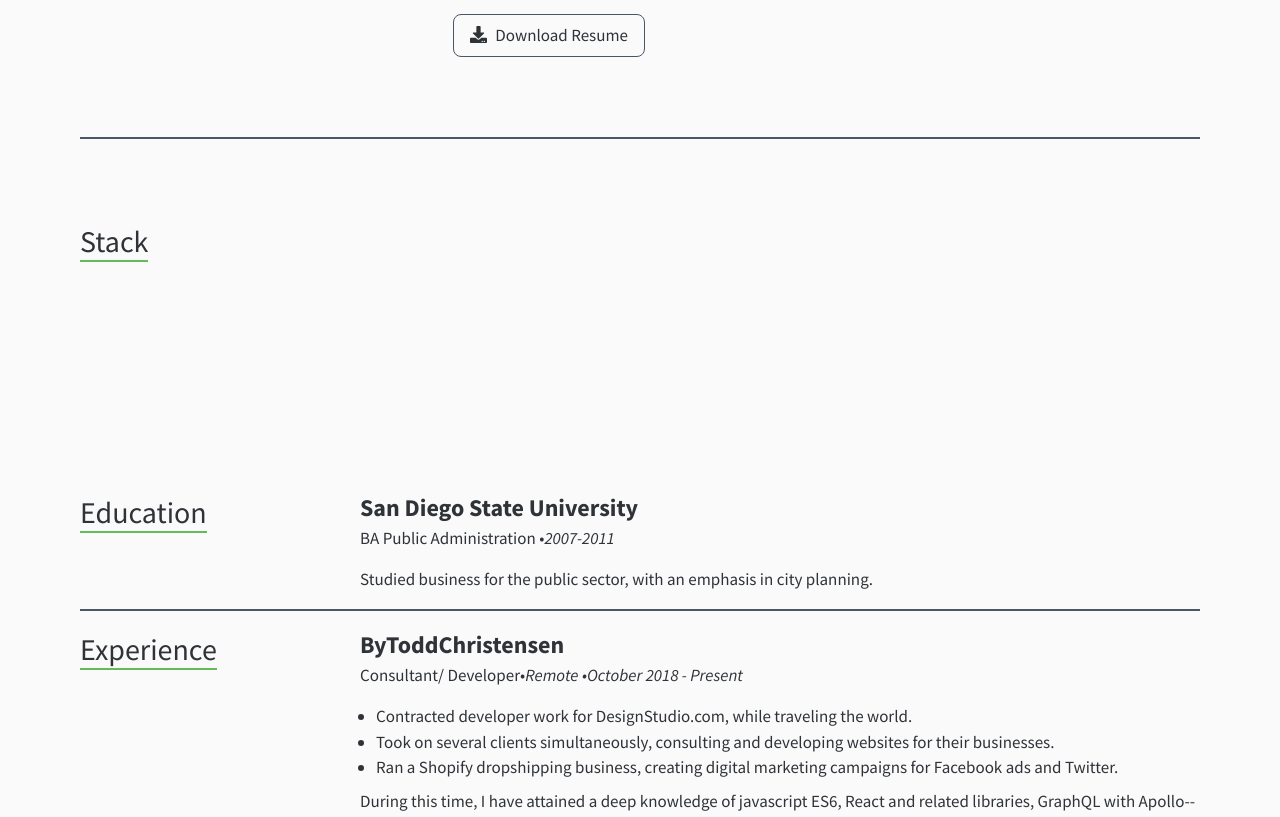
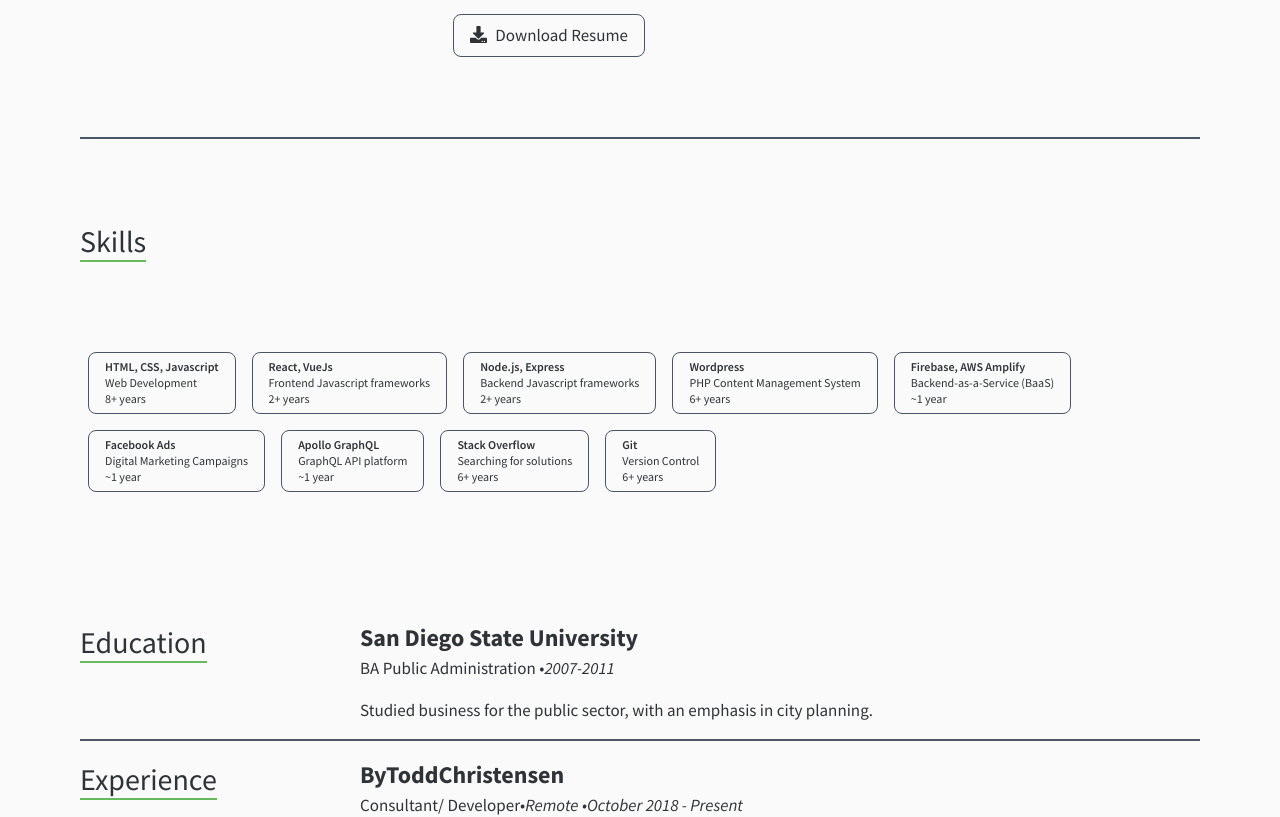
Before and after one commit to trchristensen/react-portfolio, a React (Create React App) app: page / in a window 1280 px wide. Shown: the part 1320-2137 px from the top of the page. Built offline with nearby package versions, Linux system fonts and the light colour scheme.

Commit message:
skills section (formerly stack section)

```diff
--- a/src/App.js
+++ b/src/App.js
@@ -9,7 +9,7 @@ import useLocalStorage from "./hooks/useLocalStorage";
 import Header from "./components/header/header.component";
 import Hero from "./components/hero/hero.component";
 import About from "./components/about/about.component";
-import Stack from "./components/stack/stack.component";
+import Skills from "./components/skills/skills.component";
 import Resume from "./components/resume/resume.component";
 import Work from "./components/work/work.component";
 import Contact from "./components/contact/contact.component";
@@ -39,7 +39,7 @@ const App = () => {
       <div className="meat">
       <Hero />
       <About />
-      <Stack />
+      <Skills />
       <Resume />
       <Work />
       <Contact />
--- a/src/components/contact/contact.component.jsx
+++ b/src/components/contact/contact.component.jsx
@@ -17,21 +17,22 @@ const Contact = () => {
   });
 
   let templateParams = {
-    from_name: getValues("email"),
+    from_name: getValues("name"),
     to_name: "user_csdQtDEEHHEjrSfmMfk8Rz",
-    name: getValues("name"),
-    message_html: getValues("message"),
+    email: getValues("email"),
+    message: getValues('message'),
   };
 
   const onSubmit = (data) => {
     setSending(true);
     console.log(data);
+    console.log(getValues('message'));
     console.log(templateParams);
     emailjs
       .send(
         "gmail",
         "template_7Y1aKv5g",
-        templateParams,
+        data,
         "user_csdQtDEEHHEjrSfmMfk8R"
       )
       .then(
--- a/src/components/header/header.component.jsx
+++ b/src/components/header/header.component.jsx
@@ -25,9 +25,9 @@ const Header = ({ data }) => {
       url: "about",
     },
     {
-      title: "Stack",
-      id: "stack",
-      url: "stack",
+      title: "Skills",
+      id: "skills",
+      url: "skills",
     },
     {
       title: "Resume",
--- /dev/null
+++ b/src/components/skills/skills.component.jsx
@@ -0,0 +1,103 @@
+import React from "react";
+import { useSetRecoilState } from "recoil";
+import { Waypoint } from "react-waypoint";
+import { activeSectionState } from "../../atoms/activeSectionState";
+
+const currentYear = new Date().getFullYear();
+const stackList = [
+  {
+    title: "HTML, CSS, Javascript",
+    description: "Web Development",
+    experience: 2012,
+  },
+  {
+    title: "React, VueJs",
+    description: "Frontend Javascript frameworks",
+    experience: 2018,
+    icon: "",
+  },
+  {
+    title: "Node.js, Express",
+    description: "Backend Javascript frameworks",
+    experience: 2018,
+  },
+  {
+    title: "Wordpress",
+    description: "PHP Content Management System",
+    experience: 2014,
+  },
+  {
+    title: "Firebase, AWS Amplify",
+    description: "Backend-as-a-Service (BaaS)",
+    experience: "~1 year",
+  },
+  {
+    title: "Facebook Ads",
+    description: "Digital Marketing Campaigns",
+    experience: "~1 year",
+  },
+  {
+    title: "Apollo GraphQL",
+    description: "GraphQL API platform",
+    experience: "~1 year",
+  },
+  {
+    title: "Stack Overflow",
+    description: "Searching for solutions",
+    experience: 2014,
+  },
+  {
+    title: "Git",
+    description: "Version Control",
+    experience: 2014,
+  },
+];
+
+
+const Skills = () => {
+  const setActiveSection = useSetRecoilState(activeSectionState);
+
+  return (
+    <>
+      <section
+        id="stack"
+        className="bg-primary flex items-center justify-center flex-wrap text-primary"
+      >
+        <Waypoint onEnter={() => setActiveSection("contact")} />
+        <div className="container flex flex-col m-auto pt-20 pb-0 px-4 lg:px-20">
+          <h2 className="text-secondary mb-10 lg:mb-0 text-3xl ">
+            <span className="border-b-2 border-quartary">Skills</span>
+          </h2>
+        </div>
+        <div className="container flex flex-row m-auto pt-20 pb-10 px-4 lg:px-20">
+          <div className="flex flex-row flex-wrap">
+            {stackList.map((item) => {
+              return (
+                <div className="stack__item text-secondary">
+                  <div className="stack__item-content border border-gray-700 rounded-lg m-2 py-2 px-4">
+                    <div className="stack__item-icon"></div>
+                    <div className="stack__item-info">
+                      <h6 className="text-xs font-semibold leading-none">
+                        {item.title}
+                      </h6>
+                      <span className="flex mt-1 leading-none text-xs">
+                        {item.description}
+                      </span>
+                      <span className="text-xs mt-1 leading-none flex">
+                        {Number.isInteger(item.experience)
+                          ? currentYear - item.experience + "+ years"
+                          : item.experience}
+                      </span>
+                    </div>
+                  </div>
+                </div>
+              );
+            })}
+          </div>
+        </div>
+      </section>
+    </>
+  );
+};
+
+export default Skills;
--- a/src/components/socialBar/socialBar.component.jsx
+++ b/src/components/socialBar/socialBar.component.jsx
@@ -49,18 +49,17 @@ const SocialBar = () => {
   return (
     <>
       <div className="sidebar__social items-start hidden lg:flex lg:items-center ml-4 pt-4 lg:pt-0">
-        <ul className="social">
+        <div className="social">
+          <ul className="social__menu">
             {social.map((network) => (
               <li key={network.name}>
-              <a
-                href={network.url}
-                className="lg:p-2 text-lg"
-              >
+                <a href={network.url} className="lg:p-2 text-lg">
                   <FontAwesomeIcon icon={network.icon} />
                 </a>
               </li>
             ))}
           </ul>
+        </div>
       </div>
     </>
   );
--- a/src/components/stack/stack.component.jsx
+++ /dev/null
@@ -1,29 +0,0 @@
-import React from "react";
-import { useSetRecoilState } from "recoil";
-import { Waypoint } from "react-waypoint";
-import { activeSectionState } from "../../atoms/activeSectionState";
-
-const Stack = () => {
-  const setActiveSection = useSetRecoilState(activeSectionState);
-
-return (
-  <>
-    <section
-      id="stack"
-      className="bg-primary flex items-center justify-center flex-wrap text-primary"
-    >
-      <Waypoint onEnter={() => setActiveSection("contact")} />
-      <div className="container flex flex-col m-auto pt-20 pb-0 px-4 lg:px-20">
-        <h2 className="text-secondary mb-10 lg:mb-0 text-3xl ">
-          <span className="border-b-2 border-quartary">Stack</span>
-        </h2>
-      </div>
-      <div className="container flex flex-col m-auto pt-20 pb-10 px-4 lg:px-20">
-        preferred stack
-      </div>
-    </section>
-  </>
-);
-};
-
-export default Stack;
```
Also changed, not shown: src/components/socialBar/socialBar.styles.scss (line endings or trailing spaces). Lines whose indentation alone changed are shown as unchanged.
